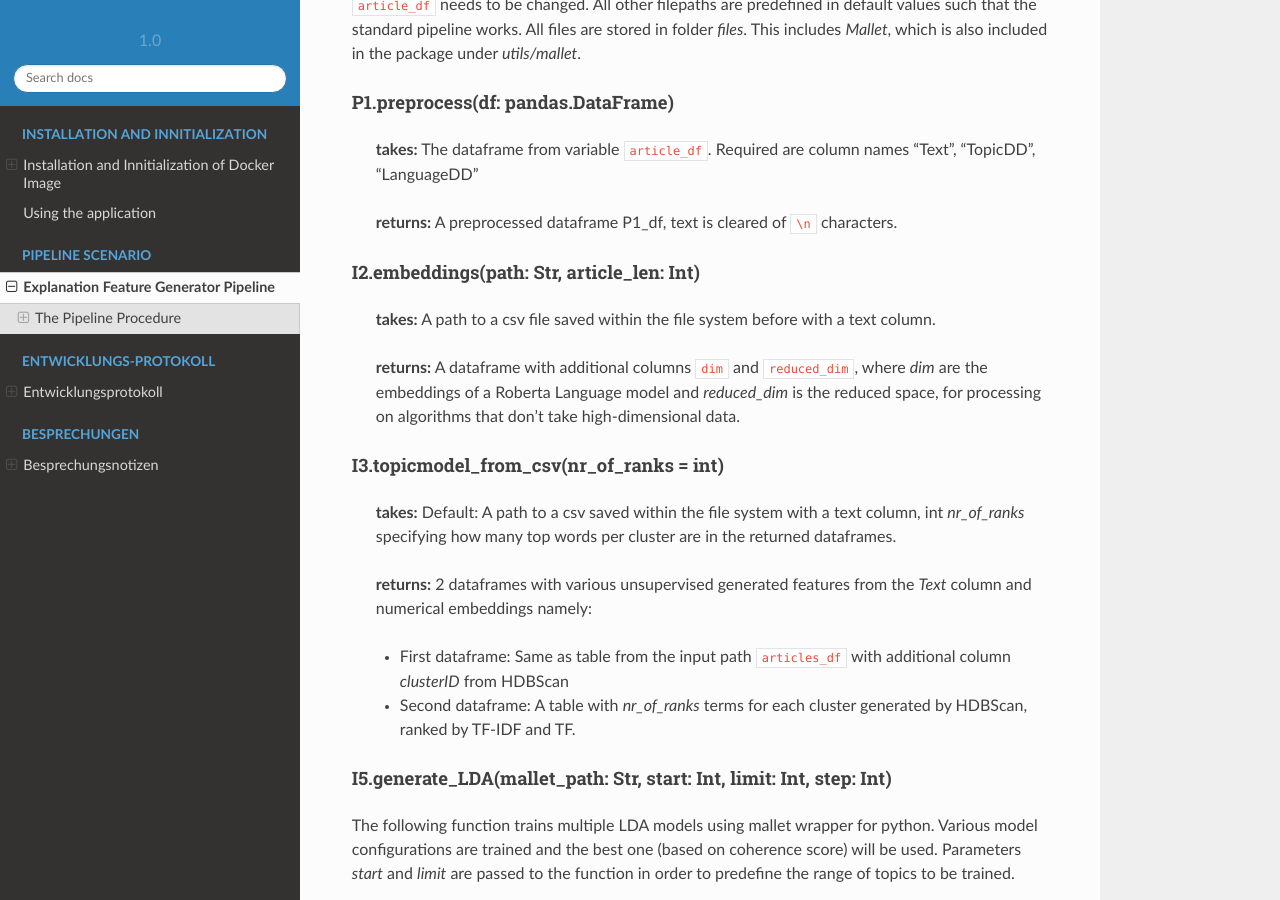
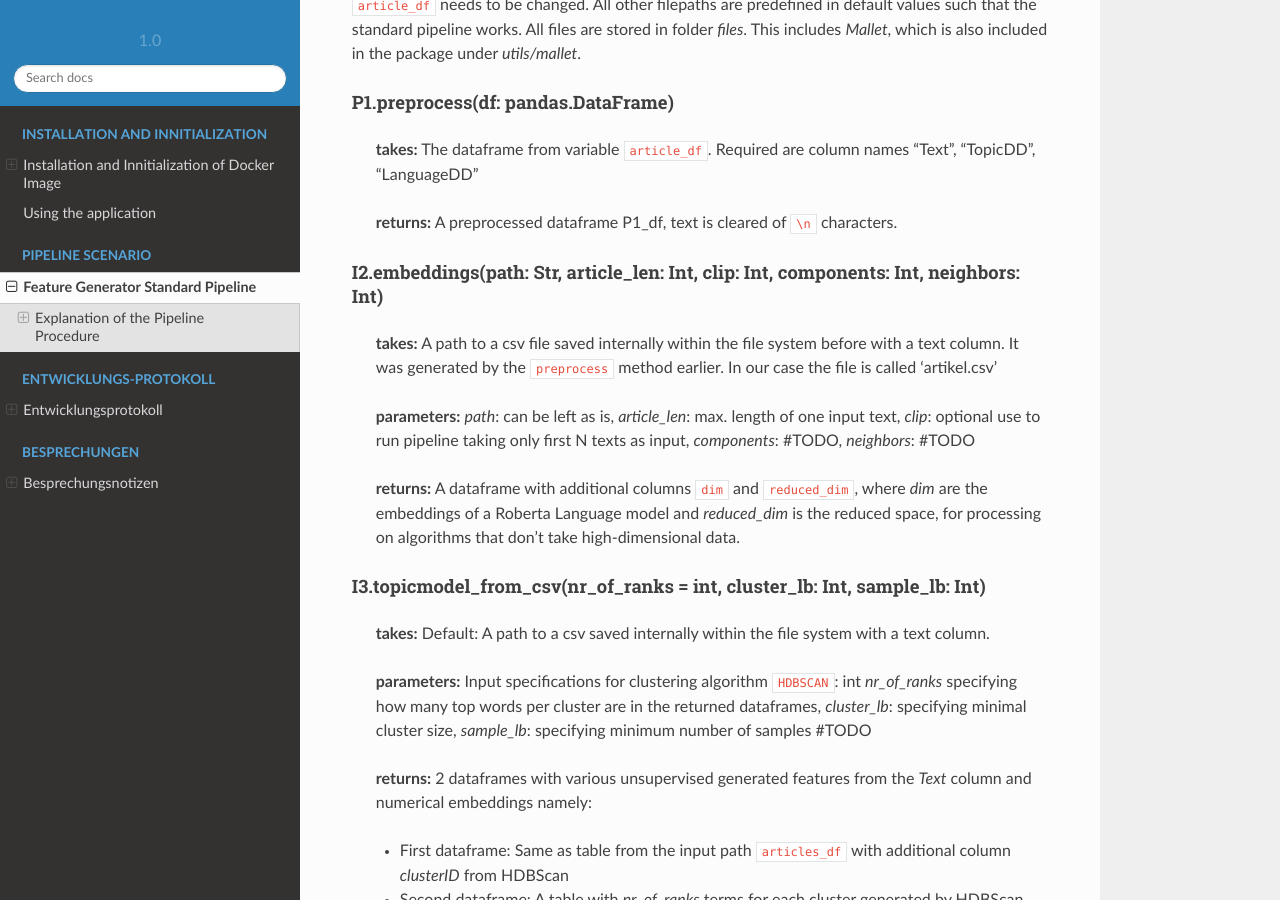
Before and after one commit to klemptner/dokumentation_feature_generator, a Sphinx documentation site: the page built from docs/source/docs/README_V1.md, in a window 1280 px wide and 900 px high, scrolled down 1442 px. Built offline with Sphinx 7.4.7 and the Read the Docs theme 2.0.0, drawn with Linux system fonts in a browser that asks for light colours; some of the changed text lies outside the part shown.

Commit message:
extended parameters in I2 and I3

```diff
--- a/docs/source/docs/README_V1.md
+++ b/docs/source/docs/README_V1.md
@@ -1,4 +1,4 @@
-# Explanation Feature Generator Pipeline
+# Feature Generator Standard Pipeline
 
 In the following, find a basic configuration for a pipeline that trains an activ learning classifier for user specified annotation of articles into topics.
 
@@ -7,7 +7,7 @@ In the following, find a basic configuration for a pipeline that trains an activ
 
 
 
-## The Pipeline Procedure
+## Explanation of the Pipeline Procedure
 
 Open file *feature_generator_Part1.py*. It calls the various functions needed, and stores the returned dataframes into csv files. In the following only the functions are described.
 
@@ -28,20 +28,24 @@ The pipeline follows the following procedures by calling several functions. Only
 #### P1.preprocess(df: pandas.DataFrame)
 
 > **takes:** The dataframe from variable `article_df`. Required are column names "Text", "TopicDD", "LanguageDD"
-
+>
 > **returns:** A preprocessed dataframe P1_df, text is cleared of `\n` characters.
 
 
 
 
-#### I2.embeddings(path: Str, article_len: Int)
-> **takes:** A path to a csv file saved within the file system before with a text column.
+#### I2.embeddings(path: Str, article_len: Int, clip: Int, components: Int, neighbors: Int)
+> **takes:** A path to a csv file saved internally within the file system before with a text column. It was generated by the `preprocess` method earlier. In our case the file is called 'artikel.csv'
+>
+> **parameters:** *path*: can be left as is, *article_len*: max. length of one input text, *clip*: optional use to run pipeline taking only first N texts as input, *components*: #TODO, *neighbors*: #TODO
 >
 > **returns:** A dataframe with additional columns `dim` and `reduced_dim`, where *dim* are the embeddings of a Roberta Language model and *reduced_dim* is the reduced space, for processing on algorithms that don't take high-dimensional data.
 
 
-#### I3.topicmodel_from_csv(nr_of_ranks = int)
-> **takes:** Default: A path to a csv saved within the file system with a text column, int *nr_of_ranks* specifying how many top words per cluster are in the returned dataframes.
+#### I3.topicmodel_from_csv(nr_of_ranks = int, cluster_lb: Int, sample_lb: Int)
+> **takes:** Default: A path to a csv saved internally within the file system with a text column.
+>
+> **parameters:** Input specifications for clustering algorithm `HDBSCAN`: int *nr_of_ranks* specifying how many top words per cluster are in the returned dataframes, *cluster_lb*: specifying minimal cluster size, *sample_lb*: specifying minimum number of samples #TODO
 >
 > **returns:** 2 dataframes with various unsupervised generated features from the *Text* column and numerical embeddings namely:
 >
@@ -78,6 +82,7 @@ This function can be used instead of `O2.create_tables_for_annotation()`. It pro
 
 - **O2.create_tables_for_annotation()**
 > **takes:** implicit CSVs from LDA and Unsupervised HDBScan Clustering that were stored in *files* folder earlier.
+>
 > **returns:** 2 dataframes for the purpose of the annotation: *Part_1_hdbscan_results.csv* , *Part_1_lda_results.csv*
 
 The column to be annotated is `User_Annotation` in both files. In this first manual annotation round all clusters resulting from the unsupervised methods need to be assigned to the user's own topic system, which is preferably coded in int numbers. This encoding is later required for the active learning classifier in section **C**.
@@ -89,10 +94,11 @@ Run python script `feature_generator_Part2`, which reads the annotated tables.
 
 #### O3.write_annotations()
 > **takes:** the 2 dataframes that were user-annotated in 02
+>
 > **returns:** applied user annotated topics for each cluster to each text in a single dataframe `O3_df_articles.csv`
 
 #### C.classify(label_column_name: Str, *args: List[Str])
 > **takes:** a label column on which the classifier is trained, followed by several specified columns for classifier features
-
+>
 > **returns:** None
 > **output:** csv table in *files/labeled_timestamp.csv*
```
